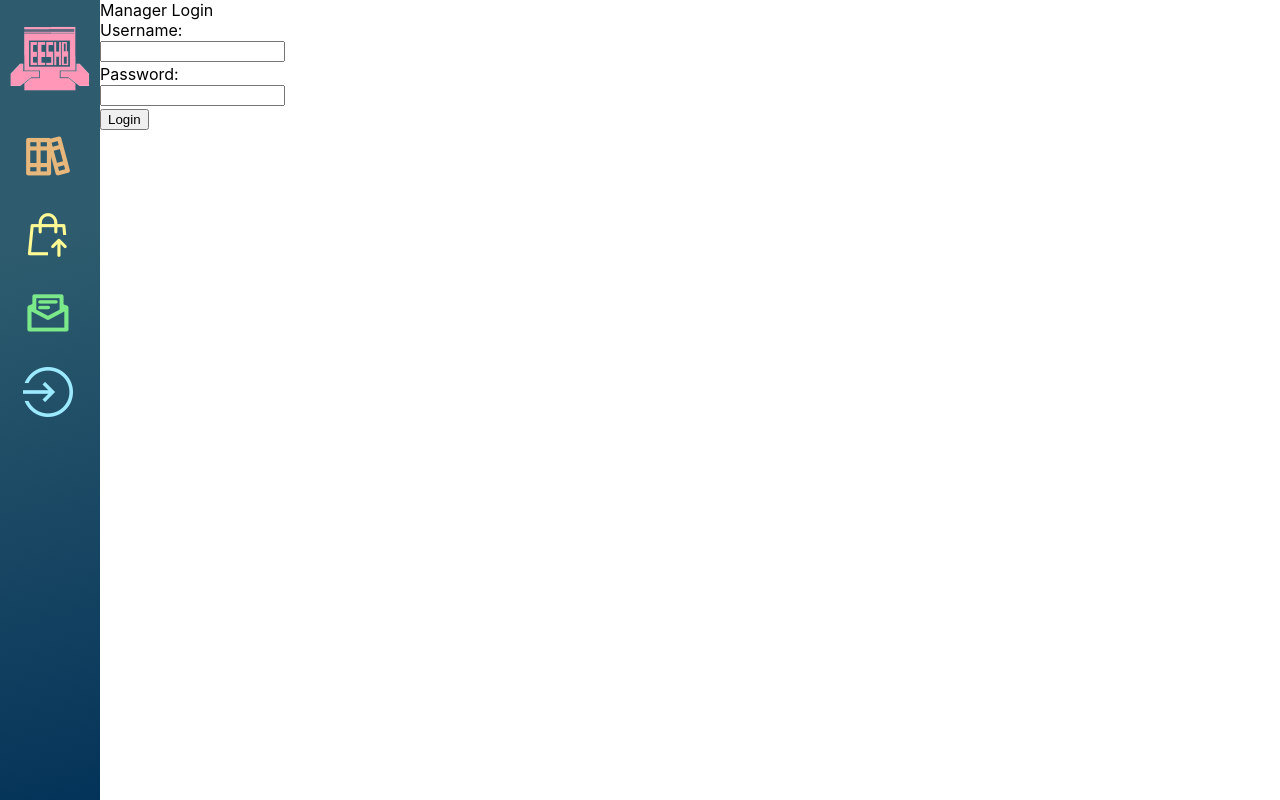
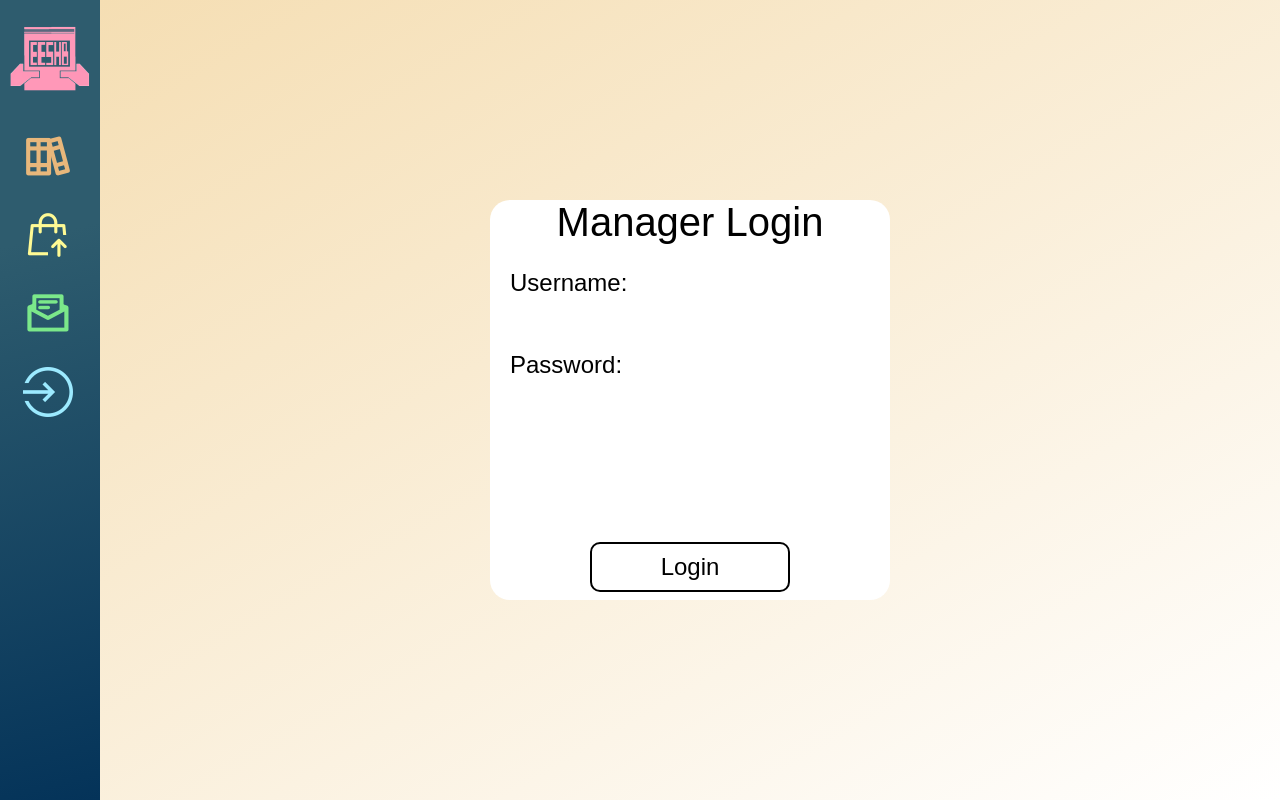
Before and after one commit to Noidname-Course-HW/EESHB_frontend, a React (Create React App) app: page /Login in a window 1280 px wide. Built offline with nearby package versions, Linux system fonts and the light colour scheme.

Commit message:
Private Route

```diff
--- a/src/App.js
+++ b/src/App.js
@@ -1,6 +1,6 @@
-import React from 'react';
+import React, { useState } from 'react';
 import './App.css';
-import {Route} from 'react-router-dom';
+import {Route,Redirect} from 'react-router-dom';
 import NavBar from './component/NavBar';
 // import Home from './Home';
 import Login from './Login';
@@ -8,8 +8,29 @@ import SellBook from './SellBook';
 import BuyBook from './BuyBook';
 import FeedBack from './FeedBack';
 import FillSuccess from './FillSuccess';
+import Manage from './Manage';
+
+const PrivateRoute = ({ component: Component, ...rest }) => (
+  <Route {...rest} render={(props) => (
+    localStorage.getItem('auth')
+      ? <Component {...props} />
+      : <Redirect to={{
+          pathname: '/Login',
+          state: { from: props.location }
+        }} />
+  )} />
+)
 
 const App = () =>{
+  const [isLogin, setIslogin] = useState(false);
+  const handleisLoginChange = (isLogin) =>{
+    console.log("call handleisLoginChange")
+    console.log(isLogin)
+    setIslogin(isLogin)
+	localStorage.setItem('auth',true);
+	if(isLogin) window.location = "/in";
+    console.log('App isLogin = ',this.state.isLogin)
+  }
   return(
     <div>
       <NavBar/>
@@ -17,7 +38,9 @@ const App = () =>{
       {/* <Route path="/Home" component={Home}/> */}
       <Route path="/SellBook" component={SellBook}/>
       <Route path="/BuyBook" component={BuyBook}/>
-      <Route path="/Login" component={Login}/>
+      {/* <Route path="/Login" component={Login}/> */}
+      <Route path="/Login" render = {(props)=><Login {...props} loginfunc={handleisLoginChange}></Login>}/>
+      <PrivateRoute path="/manage" component={Manage} loginstatus={isLogin}/>
       <Route path="/FeedBack" component={FeedBack}/>
       <Route path="/FillSuccess" component={FillSuccess}/>
       </div>
--- a/src/BuyBook.js
+++ b/src/BuyBook.js
@@ -3,7 +3,6 @@ import Select from "./component/Select";
 import Rolling_Number from './component/Rolling_Number'
 import axios from 'axios';
 import './BuyBook.css'
-import Axios from 'axios';
 const categories_subjects = {
     "大一必修":["交換電路與邏輯設計", "計算機程式設計", "生物科學通論", "普通化學丙", "普通物理學甲", "微積分甲上下"],
     "大二必修":["電子學(一)", "電磁學(一)", "工程數學-線性代數", "工程數學-微分方程"],
--- a/src/Login.js
+++ b/src/Login.js
@@ -1,26 +1,89 @@
 import React, {useState} from 'react';
-//import './Login.css';
-const Login = () =>{
+import axios from 'axios';
+import './Login.css';
+import { Redirect } from 'react-router';
+const Login = (props) =>{
+    const [username,setUsername] = useState("");
+    const [password,setPassword] = useState("");
+    const [loginstate, setLoginstate] = useState(false);
+    const handleInputChange = (e) => {
+        let name = e.target.name;
+        let value = e.target.value;
+        if (name === "password"){
+            console.log(value)
+            setPassword(value)
+
+        }
+        else if(name === "username"){
+            console.log(value)
+            setUsername(value)
+        }
+
+
+    }
+    const handleLogin = (isLoginorNot) =>{
+		console.log("handleLogin");
+		let isLogin = isLoginorNot;
+		//console.log('111114hroipsfjiweffberb     '+typeof(this.props.loginFunc))
+		//console.log(this.props);
+		//this.props.loginFunc(isLogin);
+		if(isLogin){
+			localStorage.setItem('auth',true);
+			window.location = 'in';
+		}
+	}
+    const handleSubmit = (e) => {
+        e.preventDefault();
+        axios.post("http://localhost:100/backEnd/login.php",
+        {
+            "account":username,
+            "password":password
+
+        }).then(
+            function(data){
+                if(data.success === 1){
+
+                    alert("Login Success!")
+                    setLoginstate(true)
+                    handleLogin(true)
+                }else{
+                    console.log(data);
+                    alert("Login Denied!")
+                    setLoginstate(false)
+                    handleLogin(false)
+                }
+            }
+        ).catch(function (err){
+            console.log(err);
+            handleLogin(false)
+            setLoginstate(false)
+        })
+    }
+    if (loginstate){
+        return <Redirect to="/manage"/>
+    }else{
         return(
             <div id="Login_container">
-            <form id="Login_input">
+                <form id="Login_input" onSubmit={handleSubmit}>
                 <div>
                     <p id="Login_text">Manager Login</p>
                     <div className="Login_div">
                     <p>Username:</p>
-                <input id="Login_username" class="Login_input" type="text"></input>
+                    <input id="Login_username" className="Login_input" type="text" name="username" onChange={handleInputChange}></input>
                     <span className="separator"></span>
                     </div>
                     <div className="Login_div">
                     <p>Password:</p>
-                <input id="Login_password" class="Login_input" type="password"></input>
+                    <input id="Login_password" className="Login_input" type="password" name="password" onChange={handleInputChange}></input>
                     <span className="separator"></span>
                     </div>
-                <input type="submit" id="Login_submit" value="Login"></input>
+                    <input type="submit" id="Login_submit" value="Login" onSubmit={handleSubmit}></input>
                 </div>
 
                 </form>
             </div>
         )
     }
+
+}
 export default Login;
--- /dev/null
+++ b/src/Manage.js
@@ -0,0 +1,17 @@
+import React,{Component} from 'react';
+ class Manage extends Component {
+     constructor(props){
+         super(props)
+         this.state={
+
+         }
+     }
+
+     render(){
+         return(<div>
+                Manage
+                </div>)
+     }
+}
+
+export default Manage;
```
Lines whose indentation alone changed are shown as unchanged.
